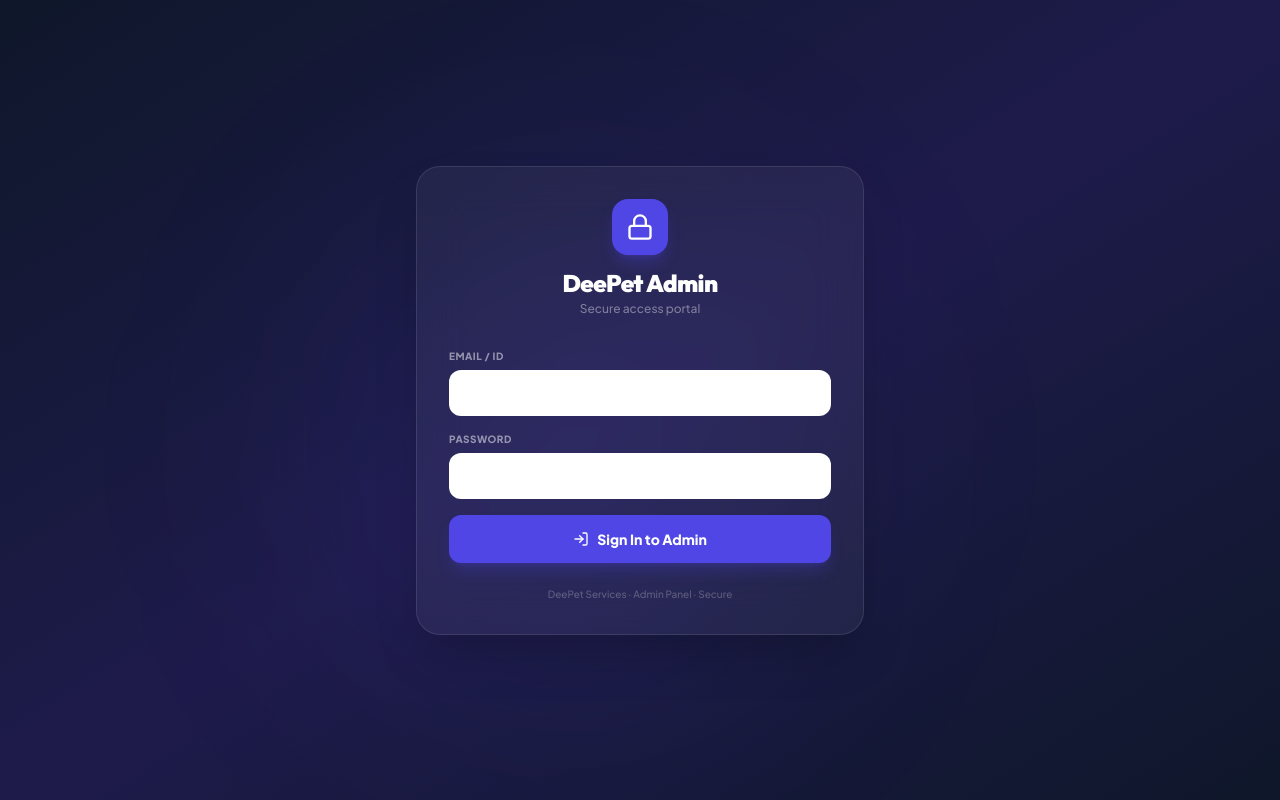
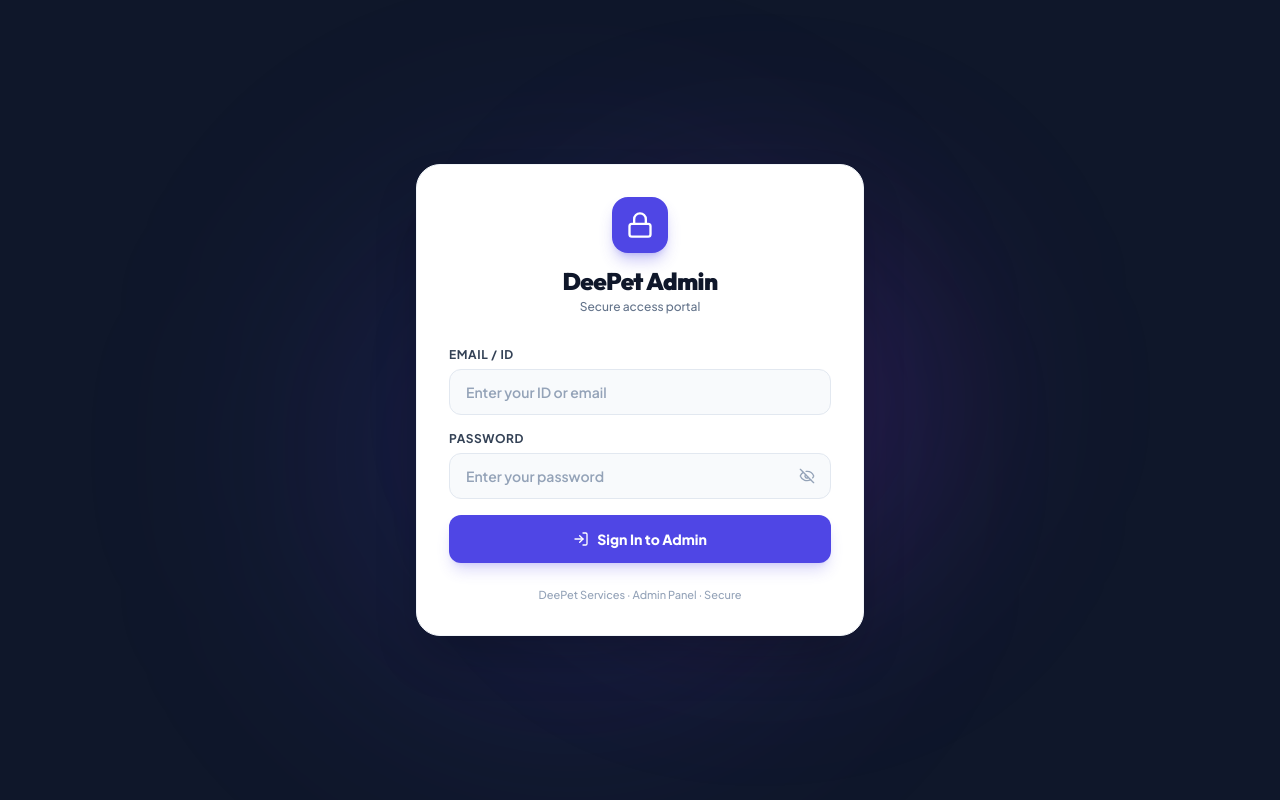
Before and after one commit to adnanali29/DeePetsBlood-Test-landing, a Next.js app: page /admin/login in a window 1280 px wide. Both pictures are taken after a click on the button 811 px from the left and 475 px from the top of the page. Built offline with nearby package versions, Linux system fonts and the light colour scheme.

Commit message:
fix: admin login input text visibility & contrast

```diff
--- a/src/app/admin/login/page.tsx
+++ b/src/app/admin/login/page.tsx
@@ -61,15 +61,15 @@ export default function AdminLoginPage() {
   }
 
   return (
-    <div className="min-h-screen bg-gradient-to-br from-slate-900 via-indigo-950 to-slate-900 flex items-center justify-center px-4 relative overflow-hidden">
+    <div className="min-h-screen bg-slate-900 flex items-center justify-center px-4 relative overflow-hidden">
 
       {/* Background glow orbs */}
-      <div className="absolute top-1/4 left-1/4 w-[500px] h-[500px] bg-indigo-600/10 rounded-full blur-[120px] pointer-events-none" />
-      <div className="absolute bottom-1/4 right-1/4 w-[400px] h-[400px] bg-purple-600/8 rounded-full blur-[100px] pointer-events-none" />
+      <div className="absolute top-1/4 left-1/4 w-[500px] h-[500px] bg-indigo-600/15 rounded-full blur-[120px] pointer-events-none" />
+      <div className="absolute bottom-1/4 right-1/4 w-[400px] h-[400px] bg-purple-600/15 rounded-full blur-[100px] pointer-events-none" />
 
       <div className="relative z-10 w-full max-w-md">
-        {/* Card */}
-        <div className="bg-white/5 backdrop-blur-xl border border-white/10 rounded-3xl p-8 shadow-2xl">
+        {/* Clean white card for high contrast readability */}
+        <div className="bg-white rounded-3xl p-8 shadow-2xl border border-slate-100">
 
           {/* Logo */}
           <div className="flex justify-center mb-8">
@@ -78,8 +78,8 @@ export default function AdminLoginPage() {
                 <Lock className="w-7 h-7 text-white" />
               </div>
               <div className="text-center">
-                <h1 className="text-white font-black text-2xl tracking-tight">DeePet Admin</h1>
-                <p className="text-white/40 text-xs font-medium mt-0.5">Secure access portal</p>
+                <h1 className="text-slate-900 font-black text-2xl tracking-tight font-heading">DeePet Admin</h1>
+                <p className="text-slate-500 text-xs font-medium mt-0.5">Secure access portal</p>
               </div>
             </div>
           </div>
@@ -88,7 +88,7 @@ export default function AdminLoginPage() {
           <form onSubmit={handleLogin} className="space-y-4">
             {/* Email / ID */}
             <div>
-              <label className="block text-[10px] font-black uppercase tracking-wider text-white/50 mb-1.5">
+              <label className="block text-xs font-bold text-slate-700 mb-1.5 uppercase tracking-wider">
                 Email / ID
               </label>
               <input
@@ -98,13 +98,13 @@ export default function AdminLoginPage() {
                 placeholder="Enter your ID or email"
                 value={identifier}
                 onChange={e => { setIdentifier(e.target.value); setError(''); }}
-                className="w-full bg-white/8 border border-white/15 rounded-xl px-4 py-3 text-sm text-white placeholder:text-white/30 focus:outline-none focus:border-indigo-400 focus:bg-white/12 transition-all"
+                className="w-full bg-slate-50 border border-slate-200 text-slate-900 placeholder:text-slate-400 font-semibold rounded-xl px-4 py-3 text-sm focus:outline-none focus:border-indigo-600 focus:bg-white focus:ring-2 focus:ring-indigo-100 transition-all"
               />
             </div>
 
             {/* Password */}
             <div>
-              <label className="block text-[10px] font-black uppercase tracking-wider text-white/50 mb-1.5">
+              <label className="block text-xs font-bold text-slate-700 mb-1.5 uppercase tracking-wider">
                 Password
               </label>
               <div className="relative">
@@ -115,12 +115,12 @@ export default function AdminLoginPage() {
                   placeholder="Enter your password"
                   value={password}
                   onChange={e => { setPassword(e.target.value); setError(''); }}
-                  className="w-full bg-white/8 border border-white/15 rounded-xl px-4 py-3 pr-11 text-sm text-white placeholder:text-white/30 focus:outline-none focus:border-indigo-400 focus:bg-white/12 transition-all"
+                  className="w-full bg-slate-50 border border-slate-200 text-slate-900 placeholder:text-slate-400 font-semibold rounded-xl px-4 py-3 pr-11 text-sm focus:outline-none focus:border-indigo-600 focus:bg-white focus:ring-2 focus:ring-indigo-100 transition-all"
                 />
                 <button
                   type="button"
                   onClick={() => setShowPw(v => !v)}
-                  className="absolute right-3 top-1/2 -translate-y-1/2 text-white/40 hover:text-white/70 transition-colors cursor-pointer"
+                  className="absolute right-3 top-1/2 -translate-y-1/2 text-slate-400 hover:text-slate-700 transition-colors cursor-pointer p-1"
                 >
                   {showPw ? <EyeOff className="w-4 h-4" /> : <Eye className="w-4 h-4" />}
                 </button>
@@ -129,8 +129,8 @@ export default function AdminLoginPage() {
 
             {/* Error */}
             {error && (
-              <div className="bg-red-500/15 border border-red-500/30 text-red-400 text-xs font-bold px-4 py-2.5 rounded-xl flex items-center gap-2">
-                <span className="w-1.5 h-1.5 rounded-full bg-red-400 shrink-0" />
+              <div className="bg-red-50 border border-red-200 text-red-600 text-xs font-bold px-4 py-3 rounded-xl flex items-center gap-2">
+                <span className="w-2 h-2 rounded-full bg-red-500 shrink-0" />
                 {error}
               </div>
             )}
@@ -139,7 +139,7 @@ export default function AdminLoginPage() {
             <button
               type="submit"
               disabled={loading}
-              className="w-full bg-indigo-600 hover:bg-indigo-500 disabled:opacity-70 text-white font-extrabold text-sm py-3.5 rounded-xl transition-all shadow-lg shadow-indigo-600/25 flex items-center justify-center gap-2 cursor-pointer mt-2"
+              className="w-full bg-indigo-600 hover:bg-indigo-700 disabled:opacity-70 text-white font-extrabold text-sm py-3.5 rounded-xl transition-all shadow-lg shadow-indigo-600/20 active:scale-[0.99] flex items-center justify-center gap-2 cursor-pointer mt-2"
             >
               {loading ? (
                 <div className="w-4 h-4 border-2 border-white border-t-transparent rounded-full animate-spin" />
@@ -152,7 +152,7 @@ export default function AdminLoginPage() {
             </button>
           </form>
 
-          <p className="text-center text-white/25 text-[10px] font-medium mt-6">
+          <p className="text-center text-slate-400 text-[11px] font-medium mt-6">
             DeePet Services · Admin Panel · Secure
           </p>
         </div>
```
